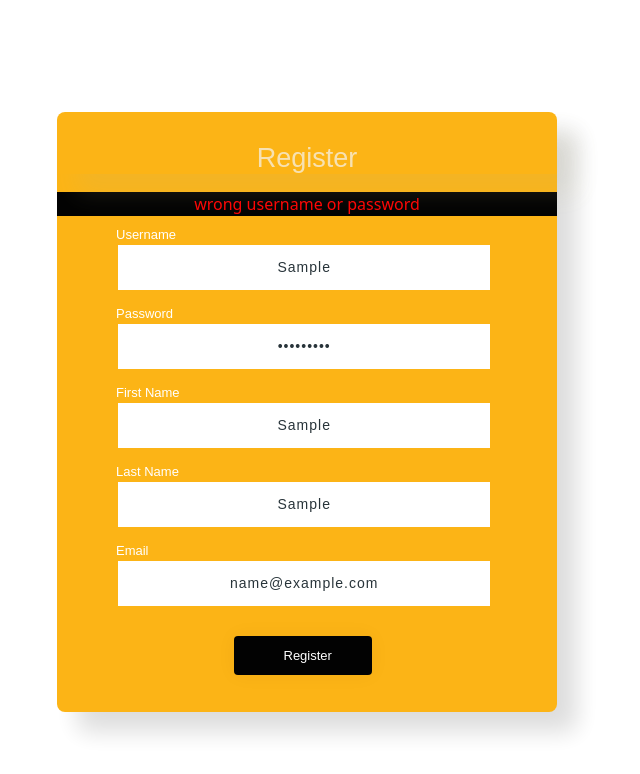
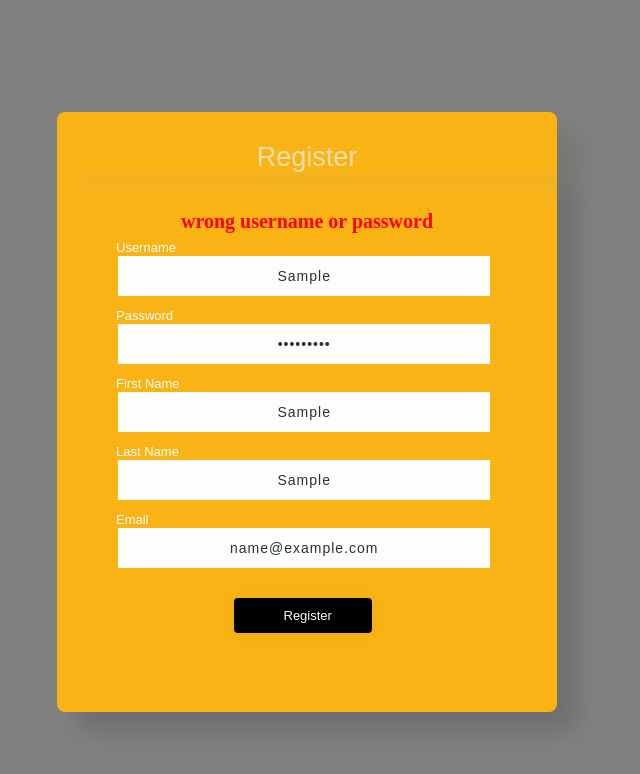
Before and after one commit to angeldep144/RCC-frontend, an Angular app: page /register in a window 1280 px wide. Both pictures are taken after typing "Sample", "Sample123", "Sample", "Sample", "name@example.com" into the empty fields and a click on the button "Register". Shown: the top 774 px of the page, without its empty margins (333-973 px from the left). Built offline with nearby package versions, Linux system fonts and the light colour scheme; no server answers; a web font is replaced by a local one.

Commit message:
login and register updated

```diff
--- a/src/app/pages/login/login.component.html
+++ b/src/app/pages/login/login.component.html
@@ -13,7 +13,7 @@
             <br>
             <input class="un" type="password" name="passwordInput" id = "password" [(ngModel)]="passwordInput">
         </div>
-        <div *ngIf="errMsg" class="err" id= "error-message">{{errMsg}}</div>
+        <div *ngIf="errMsg" class="err largeFont" id= "error-message">{{errMsg}}</div>
         <br>
         <div class="btn-container">
             <button class="btn btn-primary" id="login" (click)="loginUser()">Login</button>
--- a/src/app/pages/register/register.component.css
+++ b/src/app/pages/register/register.component.css
@@ -19,9 +19,10 @@ h1{
 
 .err{
     color: red;
+    font-weight: bold;
     display: flex;
     justify-content: center;
-    background-color: black;
+
 }
 .btn-container
 {
--- a/src/app/pages/register/register.component.html
+++ b/src/app/pages/register/register.component.html
@@ -1,10 +1,9 @@
-<link href="https://cdn.jsdelivr.net/npm/bootstrap@5.1.3/dist/css/bootstrap.min.css" rel="stylesheet" integrity="sha384-1BmE4kWBq78iYhFldvKuhfTAU6auU8tT94WrHftjDbrCEXSU1oBoqyl2QvZ6jIW3" crossorigin="anonymous">
 
 <div class="content">
 
     <h3 class="register-title">Register</h3>
 <form (submit)="registerUser()" class="form1" ngNativeValidate>
-    <div class="err" id= "error-message"*ngIf="errMessage">{{errMessage}}</div>
+    <div class="err largeFont" id= "error-message"*ngIf="errMessage">{{errMessage}}</div>
     <div class="form-item">
         <label class="label" for ="usernameInput">Username</label>
         <input type="text" id="username" class="un " name="username"  placeholder="" [(ngModel)]="usernameInput" required="required">
```
